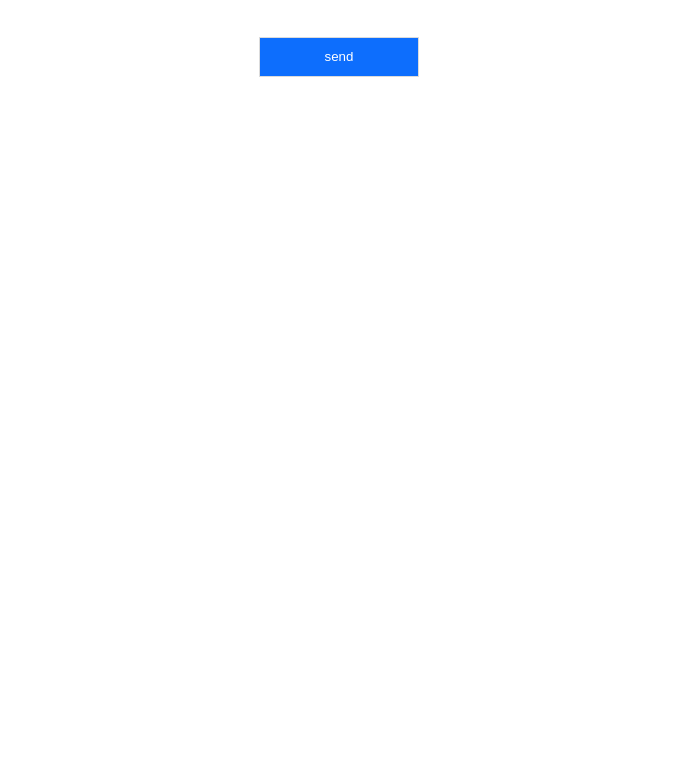
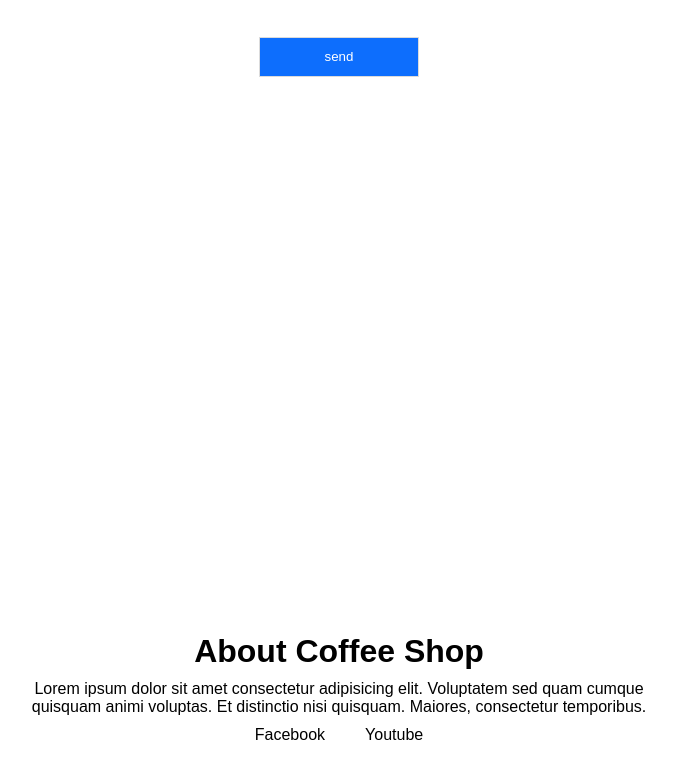
Before and after one commit to abbasalkabbi/Coffee-Shop, a plain HTML site: page index.html in a window 1280 px wide. Shown: the part 2112-2890 px from the top of the page, without its empty margins (301-975 px from the left). Before the commit the page ends 2400 px from the top, so only its background shows below. Drawn offline with Linux system fonts and the light colour scheme.

Commit message:
"Add about page"

```diff
--- a/index.html
+++ b/index.html
@@ -4,6 +4,7 @@
     <meta charset="UTF-8">
     <meta http-equiv="X-UA-Compatible" content="IE=edge">
     <meta name="viewport" content="width=device-width, initial-scale=1.0">
+
     <!--Style-->
     <link rel="stylesheet" href="./src/index.css">
     <!--END Style-->
@@ -152,10 +153,28 @@
         </form>
     </div>
     <!--END contact-->
-    <!---About
+    <!---About-->
     <div class="about">
+    <h1>About Coffee Shop</h1>
+    <p>Lorem ipsum dolor sit amet consectetur adipisicing elit. Voluptatem sed quam cumque
+        quisquam animi voluptas. Et distinctio nisi quisquam. Maiores, consectetur temporibus.
+    </p>
+    <!--social media-->
+    <ul class="social-media">
+        <a href="/facebook">
+            <li>
+                Facebook
+            </li>
+        </a>
+        <a href="/youtube">
+            <li>
+                Youtube
+            </li>
+        </a>
 
+    </ul>
+    <!--End social media-->
     </div>
-   End About-->
+   <!--End About-->
 </body>
 </html>
--- a/src/index.scss
+++ b/src/index.scss
@@ -218,4 +218,43 @@ body{
         //form End
     }
     //End contact
+    //about
+    .about{
+        width: 100vw;
+        height: 100vh;
+        display: flex;
+        align-items: center;
+        flex-direction: column;
+        justify-content:center;
+        h1{
+            margin: 10px;
+            text-align: center;
+            font-family: sans-serif;
+        }
+        p{
+            font-family: sans-serif;
+            width: 50%;
+            text-align: center;
+        }
+        //social media
+        .social-media{
+            margin: 10px auto;
+            width: 100%;
+            display: flex;
+            align-items: center;
+            justify-content: center;
+            a{
+                margin: auto 20px;
+                text-decoration: none;
+                color: #000000;
+                li{
+                    list-style: none;
+                    font-family: sans-serif;
+                }
+            }
+        }
+        //End social media
+
+    }
+    //End about
 }
```
Also changed, not shown: src/index.css, 1 other file.
